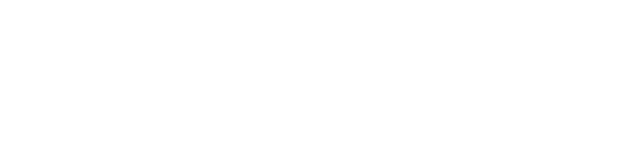
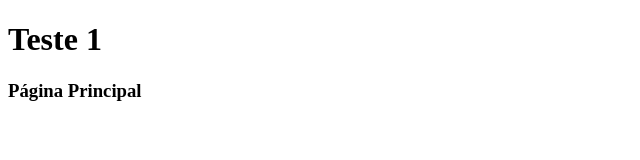
Before and after one commit to marcoscanto/GitDesktop0122, a plain HTML site: page index.html in a window 1280 px wide. Shown: the whole page, without its empty margins (0-640 px from the left). Drawn offline with Linux system fonts and the light colour scheme.

Commit message:
Update index.html

```diff
--- a/index.html
+++ b/index.html
@@ -7,6 +7,10 @@
     <title>Alteração</title>
 </head>
 <body>
+    <h1>
+        Teste 1
+    </h1>
+    <h3>Página Principal</h3>
 
 </body>
 </html>
```
